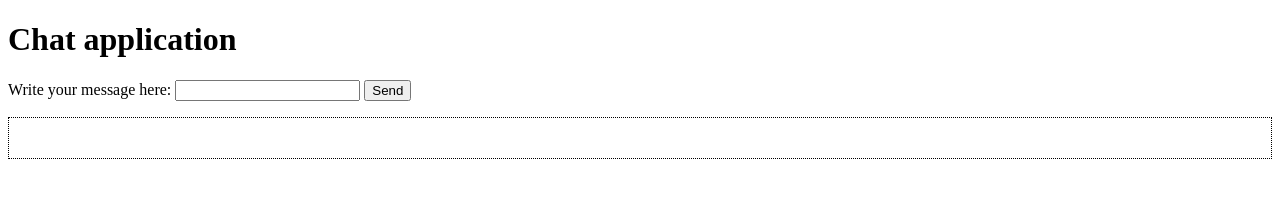
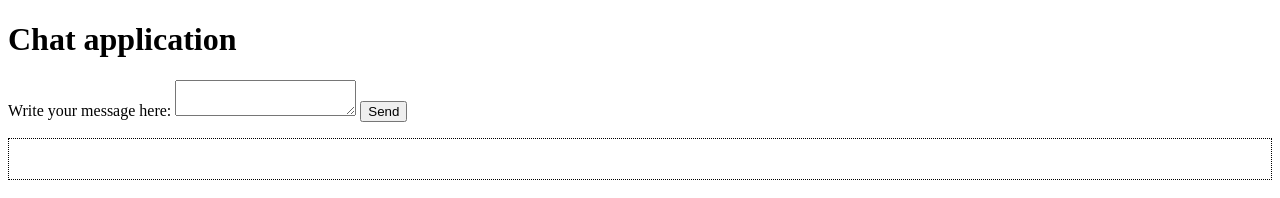
Before and after one commit to Droid-An/Chat-application, a plain HTML site: page frontend/index.html in a window 1280 px wide. Drawn offline with Linux system fonts and the light colour scheme; no server answers.

Commit message:
changed input element to text area

```diff
--- a/frontend/index.html
+++ b/frontend/index.html
@@ -16,7 +16,7 @@
     <section id="messageEditor">
         <form id="messageForm">
             <label for="inputMessage">Write your message here:</label>
-            <input id="inputMessage" type="text" name="message-text" required>
+            <textarea id="inputMessage" name="message-text" required></textarea>
             <button id="sendMessageBtn" type="submit">Send</button>
         </form>
         <p id="feedbackMessage"></p>
```
